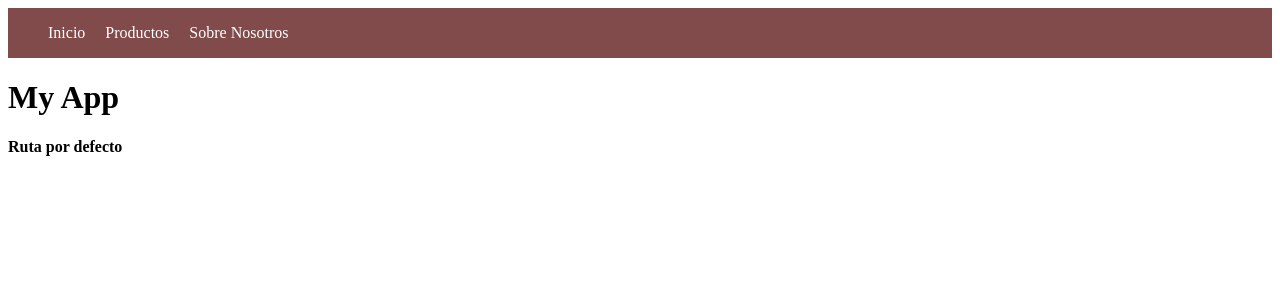
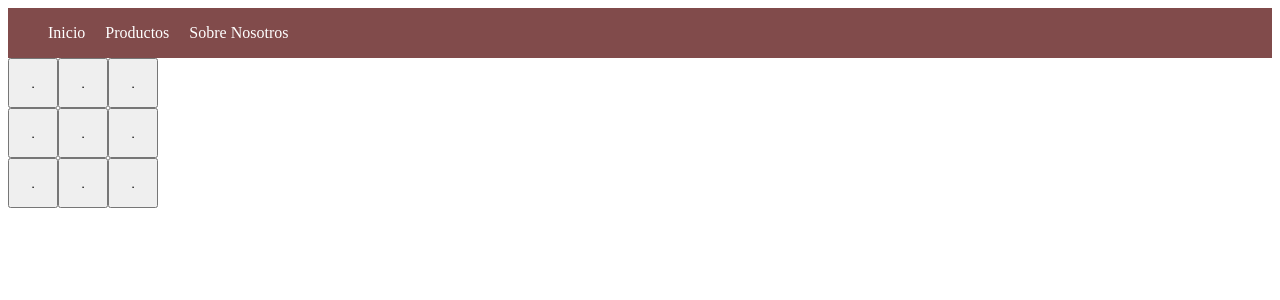
Before and after one commit to MauriiAC/mi-segunda-app, a React (Vite) app: page /tateti in a window 1280 px wide. Shown: the top 300 px of the page. Built offline with nearby package versions, Linux system fonts and the light colour scheme.

Commit message:
primera version del tateti

```diff
--- a/src/main.jsx
+++ b/src/main.jsx
@@ -6,6 +6,7 @@ import { Products } from './products/Products.jsx'
 import './index.css'
 import { ProductDetail } from './products/ProductDetail.jsx'
 import { NavBar } from "./components/NavBar/NavBar.jsx"
+import { Tablero } from "./tateti/Tablero/Tablero.jsx"
 
 ReactDOM.createRoot(document.getElementById('root')).render(
   <React.StrictMode>
@@ -15,6 +16,7 @@ ReactDOM.createRoot(document.getElementById('root')).render(
         <Route path='/' element={<App msg={"Ruta raiz"}/>} />
         <Route path='/products' element={<Products />} />
         <Route path='/products/:productId' element={<ProductDetail />} />
+        <Route path='/tateti' element={<Tablero />} />
         <Route path='/*' element={<App msg={"Ruta por defecto"}/>} />
       </Routes>
     </BrowserRouter>
--- /dev/null
+++ b/src/tateti/Cuadrado/Cuadrado.jsx
@@ -0,0 +1,8 @@
+
+export const Cuadrado = (props) => {
+  return (
+    <button style={{width: "50px", height: "50px"}} className="cuadrado" onClick={props.onClick}>
+      {props.value}
+    </button>
+  )
+}
--- /dev/null
+++ b/src/tateti/Fila/Fila.jsx
@@ -0,0 +1,21 @@
+import { Cuadrado } from "../Cuadrado/Cuadrado"
+
+export const Fila = ({cuadrados, handleClick}) => {
+
+  const renderCuadrado = (i) => {
+    return (
+      <Cuadrado
+        value={cuadrados[i]}
+        onClick={() => handleClick(i)}
+      />
+    )
+  }
+
+  return (
+    <div className="fila">
+      {renderCuadrado(0)}
+      {renderCuadrado(1)}
+      {renderCuadrado(2)}
+    </div>
+  )
+}
--- /dev/null
+++ b/src/tateti/Tablero/Tablero.css
@@ -0,0 +1,10 @@
+.tablero{
+  display: grid;
+  grid-template-rows: 1fr 1fr 1fr;
+  width: fit-content;
+}
+
+.fila{
+  display: grid;
+  grid-template-columns: 1fr 1fr 1fr;
+}
--- /dev/null
+++ b/src/tateti/Tablero/Tablero.jsx
@@ -0,0 +1,27 @@
+import { useState } from "react"
+import './Tablero.css'
+import { Fila } from "../Fila/Fila"
+
+
+export const Tablero = () => {
+
+  const [cuadrados, setCuadrados] = useState(Array(9).fill("."))
+  const [turno, setTurno] = useState("X")
+
+  const handleClick = (i) => {
+    const nuevosCuadrados = [...cuadrados]
+    nuevosCuadrados[i] = turno
+    setCuadrados(nuevosCuadrados)
+    setTurno(turno === 'X' ? 'O' : 'X')
+  }
+
+
+  return (
+    <div className="tablero">
+      <Fila cuadrados={cuadrados} handleClick={handleClick}/>
+      <Fila cuadrados={cuadrados} handleClick={handleClick}/>
+      <Fila cuadrados={cuadrados} handleClick={handleClick}/>
+    </div>
+  )
+
+}
```
Also changed, not shown: 1 other file (tests, documents, lock files or other folders).
